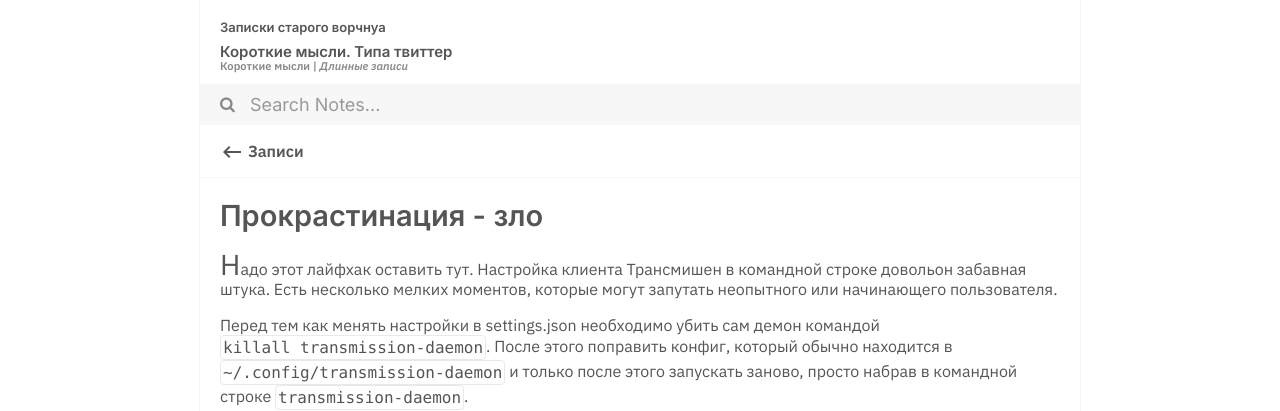
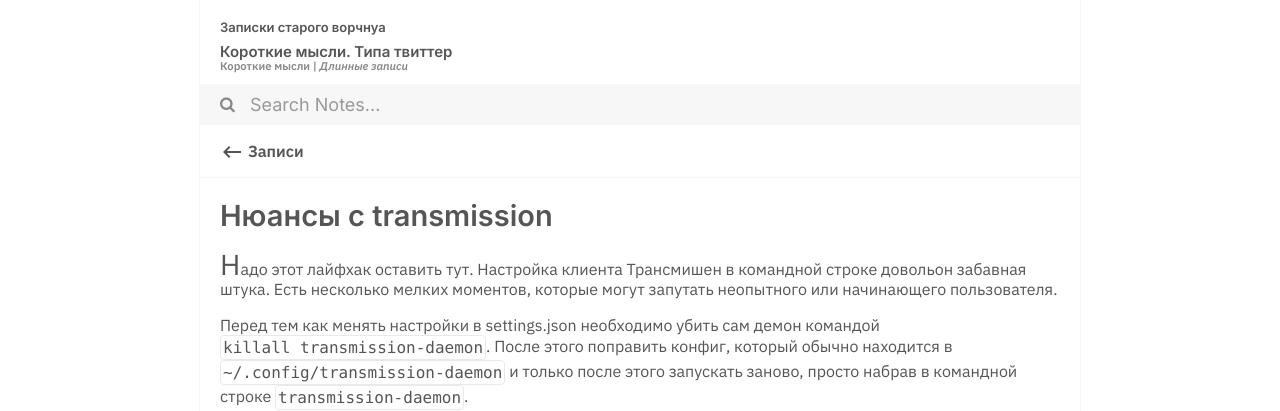
Before and after one commit to dimafaller/blog, a Jekyll site: the page built from _notes/2020-10-08-tranmission-daemon-configuration.md, in a window 1280 px wide. Shown: the top 411 px of the page. Built offline with Jekyll 4.4.1, drawn with Linux system fonts in a browser that asks for light colours.

Commit message:
note about transmission

```diff
--- a/_notes/2020-10-08-tranmission-daemon-configuration.md
+++ b/_notes/2020-10-08-tranmission-daemon-configuration.md
@@ -1,5 +1,5 @@
 ---
-title: Прокрастинация - зло
+title: Нюансы с transmission
 tags: софт, лайфхак, линукс
 ---
 
```
